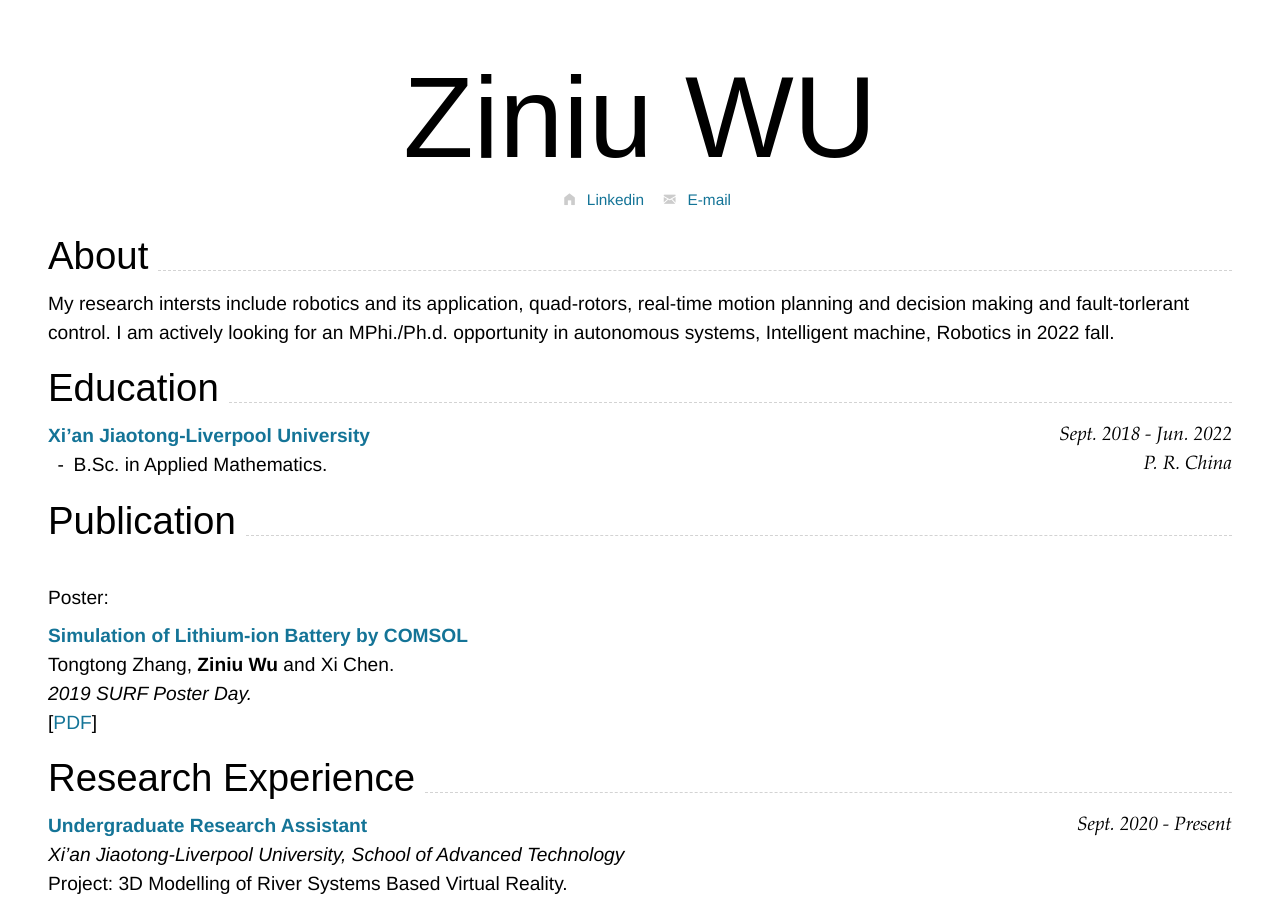
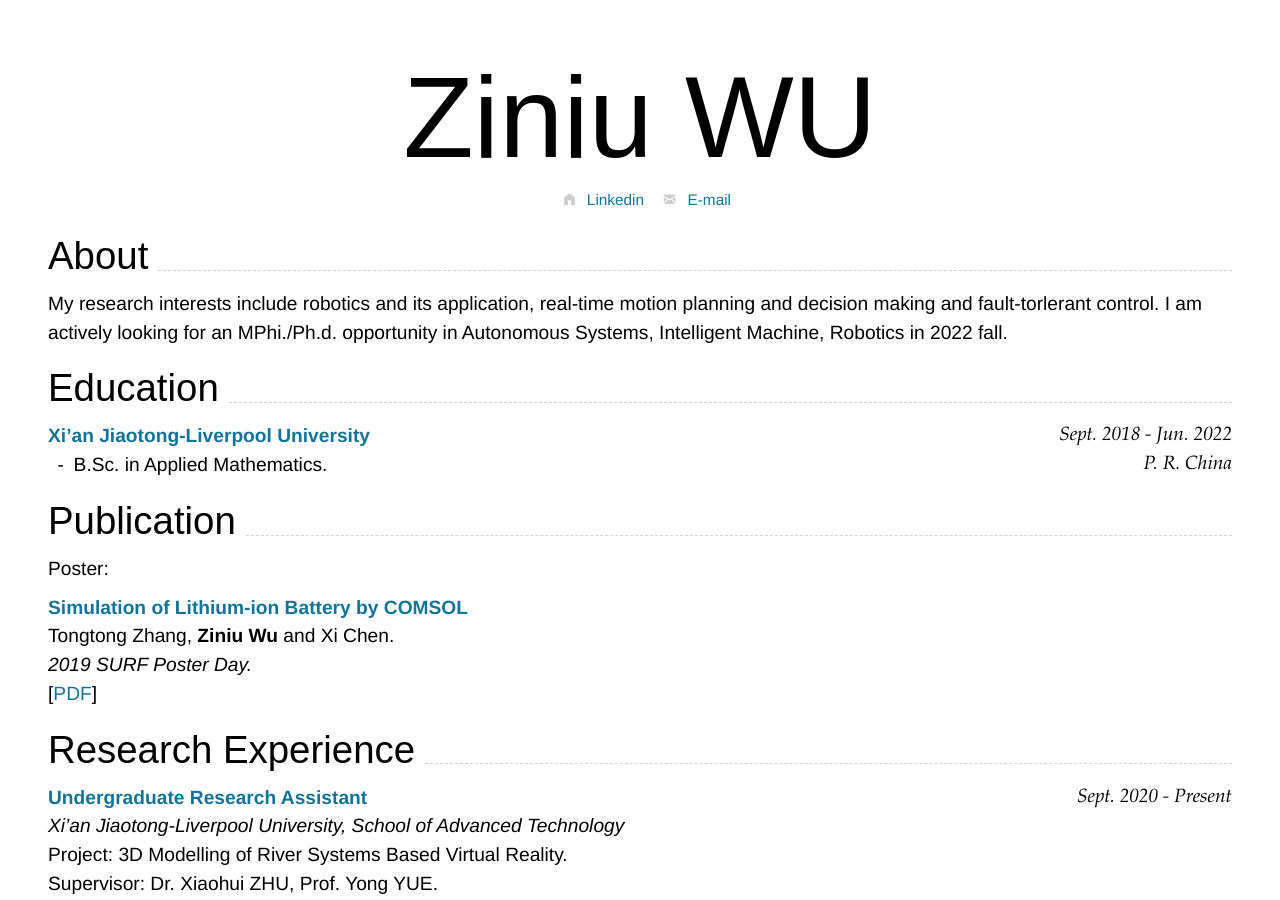
Before and after one commit to RoboDD/ziniu-cv, a Jekyll site: the page built from index.md, in a window 1280 px wide and 900 px high. Built offline with Jekyll 4.4.1, drawn with Linux system fonts in a browser that asks for light colours; nearby versions of some CDN libraries.

Commit message:
Update index.md

```diff
--- a/index.md
+++ b/index.md
@@ -23,7 +23,7 @@ Supported arguments:
 
 ## About
 
-> My research intersts include robotics and its application, quad-rotors, real-time motion planning and decision making and fault-torlerant control. I am actively looking for an MPhi./Ph.d. opportunity in autonomous systems, Intelligent machine, Robotics in 2022 fall.
+My research interests include robotics and its application, real-time motion planning and decision making and fault-torlerant control. I am actively looking for an MPhi./Ph.d. opportunity in Autonomous Systems, Intelligent Machine, Robotics in 2022 fall.
 
 ## Education
 
```
Also changed, not shown: other parts of index.md (+1 -1 lines).
